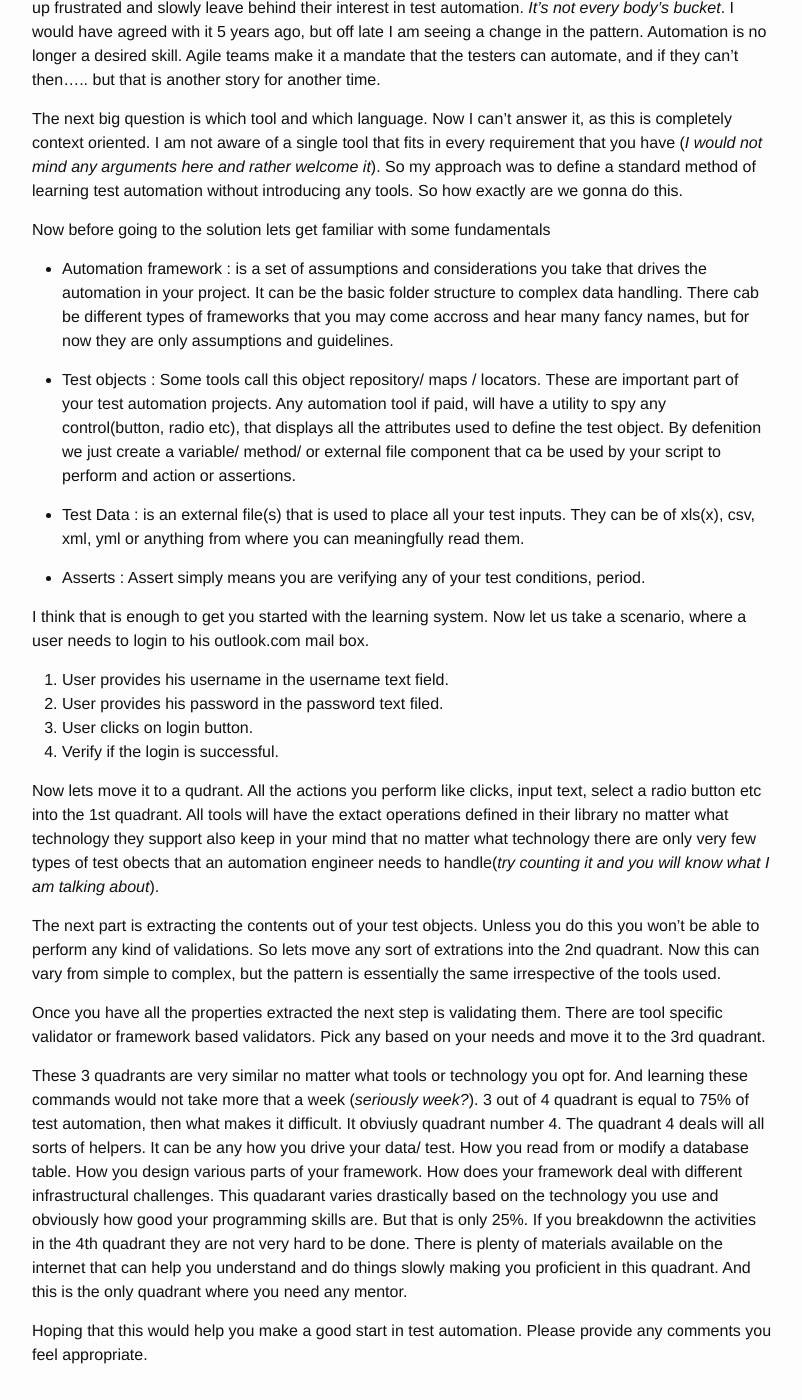
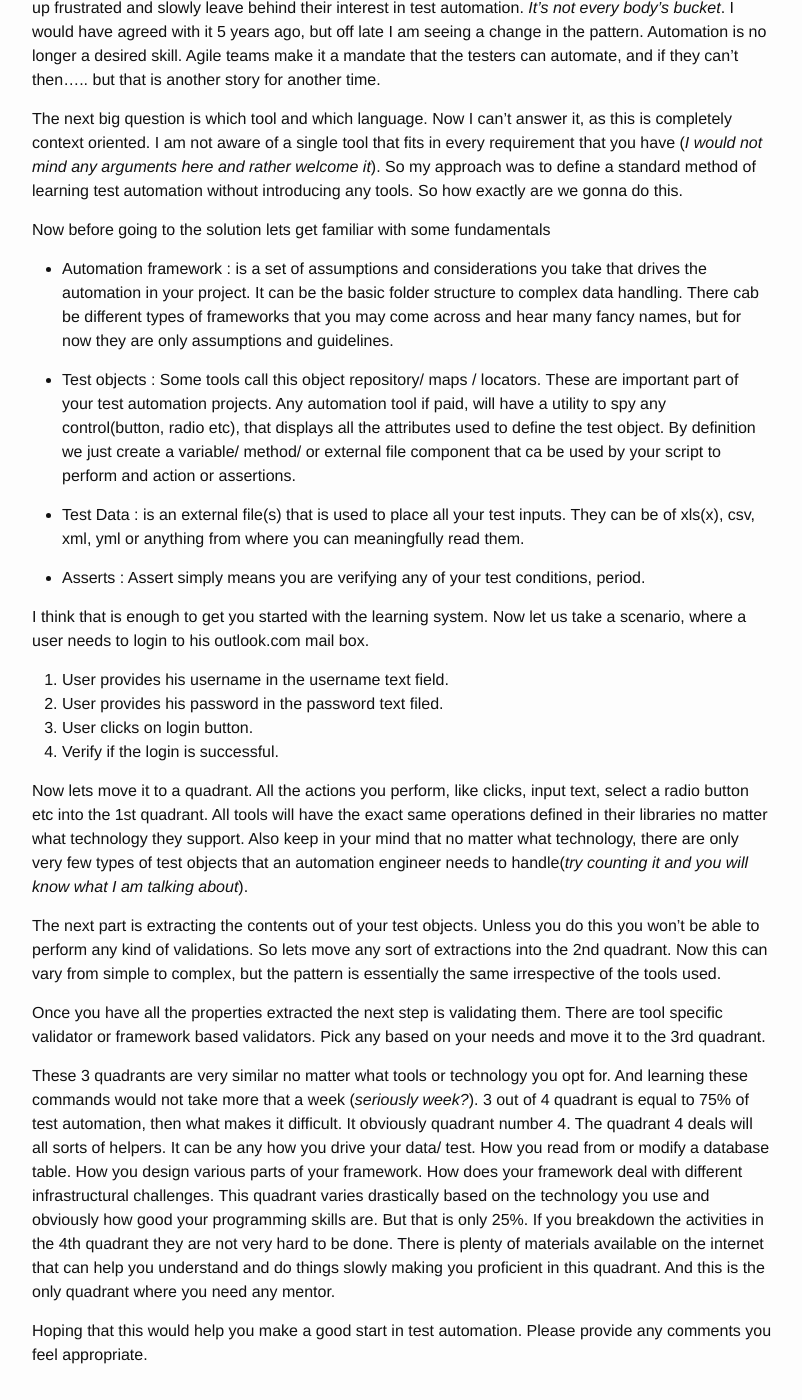
Before and after one commit to arjunrajeev/arjunrajeev.github.io, a Jekyll site: the page built from _posts/2015-12-14-quandrant-system-of-test-automation.markdown, in a window 1280 px wide and 1400 px high, scrolled down 252 px. Shown: the whole window, without its empty margins (238-1040 px from the left). Built offline with Jekyll 4.4.1, drawn with Linux system fonts in a browser that asks for light colours; comment, search, counter and statistics services are not loaded; some of the changed text lies outside the part shown.

Commit message:
Spell Corrections

```diff
--- a/_posts/2015-12-14-quandrant-system-of-test-automation.markdown
+++ b/_posts/2015-12-14-quandrant-system-of-test-automation.markdown
@@ -1,20 +1,20 @@
 ---
 layout: post
 comments: true
-title:  "The Autamation Quadrant"
+title:  "The Automation Quadrant"
 date:   2015-12-14 15:51:47 +0530
 categories: automation testing
 ---
 
-I been a while since I provided any kind of training, but the intent is smiple. I have had a lot of junior folks who want to learn autoamtion but not sure how. These folks attend trainings and try self learning but end up frustrated and slowly leave behind their interest in test automation. _It's not every body's bucket_. I would have agreed with it 5 years ago, but off late I am seeing a change in the pattern. Automation is no longer a desired skill. Agile teams make it a mandate that the testers can automate, and if they can't then..... but that is another story for another time.
+I been a while since I provided any kind of training, but the intent is simple. I have had a lot of junior folks who want to learn automation but not sure how. These folks attend trainings and try self learning but end up frustrated and slowly leave behind their interest in test automation. _It's not every body's bucket_. I would have agreed with it 5 years ago, but off late I am seeing a change in the pattern. Automation is no longer a desired skill. Agile teams make it a mandate that the testers can automate, and if they can't then..... but that is another story for another time.
 
 The next big question is which tool and which language. Now I can't answer it, as this is completely context oriented. I am not aware of a single tool that fits in every requirement that you have (_I would not mind any arguments here and rather welcome it_). So my approach was to define a standard method of learning test automation without introducing any tools. So how exactly are we gonna do this.
 
 Now before going to the solution lets get familiar with some fundamentals
 
-- Automation framework : is a set of assumptions and considerations you take that drives the automation in your project. It can be the basic folder structure to complex data handling. There cab be different types of frameworks that you may come accross and hear many fancy names, but for now they are only assumptions and guidelines.
+- Automation framework : is a set of assumptions and considerations you take that drives the automation in your project. It can be the basic folder structure to complex data handling. There cab be different types of frameworks that you may come across and hear many fancy names, but for now they are only assumptions and guidelines.
 
-- Test objects : Some tools call this object repository/ maps / locators. These are important part of your test automation projects. Any automation tool if paid, will have a utility to spy any control(button, radio etc), that displays all the attributes used to define the test object. By defenition we just create a variable/ method/ or external file component that ca be used by your script to perform and action or assertions.
+- Test objects : Some tools call this object repository/ maps / locators. These are important part of your test automation projects. Any automation tool if paid, will have a utility to spy any control(button, radio etc), that displays all the attributes used to define the test object. By definition we just create a variable/ method/ or external file component that ca be used by your script to perform and action or assertions.
 
 - Test Data : is an external file(s) that is used to place all your test inputs. They can be of xls(x), csv, xml, yml or anything from where you can meaningfully read them.
 
@@ -26,12 +26,12 @@ I think that is enough to get you started with the learning system. Now let us t
 3. User clicks on login button.
 4. Verify if the login is successful.
 
-Now lets move it to a qudrant. All the actions you perform like clicks, input text, select a radio button etc into the 1st quadrant. All tools will have the extact operations defined in their library no matter what technology they support also keep in your mind that no matter what technology there are only very few types of test obects that an automation engineer needs to handle(_try counting it and you will know what I am talking about_).
+Now lets move it to a quadrant. All the actions you perform, like clicks, input text, select a radio button etc into the 1st quadrant. All tools will have the exact same operations defined in their libraries no matter what technology they support. Also keep in your mind that no matter what technology, there are only very few types of test objects that an automation engineer needs to handle(_try counting it and you will know what I am talking about_).
 
-The next part is extracting the contents out of your test objects. Unless you do this you won't be able to perform any kind of validations. So lets move any sort of extrations into the 2nd quadrant. Now this can vary from simple to complex, but the pattern is essentially the same irrespective of the tools used.
+The next part is extracting the contents out of your test objects. Unless you do this you won't be able to perform any kind of validations. So lets move any sort of extractions into the 2nd quadrant. Now this can vary from simple to complex, but the pattern is essentially the same irrespective of the tools used.
 
 Once you have all the properties extracted the next step is validating them. There are tool specific validator or framework based validators. Pick any based on your needs and move it to the 3rd quadrant.
 
-These 3 quadrants are very similar no matter what tools or technology you opt for. And learning these commands would not take more that a week (_seriously  week?_). 3 out of 4 quadrant is equal to 75% of test automation, then what makes it difficult. It obviusly quadrant number 4. The quadrant 4 deals will all sorts of helpers. It can be any how you drive your data/ test. How you read from or modify a database table. How you design various parts of your framework. How does your framework deal with different infrastructural challenges. This quadarant varies drastically based on the technology you use and obviously how good your programming skills are. But that is only 25%. If you breakdownn the activities in the 4th quadrant they are not very hard to be done. There is plenty of materials available on the internet that can help you understand and do things slowly making you proficient in this quadrant. And this is the only quadrant where you need any mentor.
+These 3 quadrants are very similar no matter what tools or technology you opt for. And learning these commands would not take more that a week (_seriously  week?_). 3 out of 4 quadrant is equal to 75% of test automation, then what makes it difficult. It obviously quadrant number 4. The quadrant 4 deals will all sorts of helpers. It can be any how you drive your data/ test. How you read from or modify a database table. How you design various parts of your framework. How does your framework deal with different infrastructural challenges. This quadrant varies drastically based on the technology you use and obviously how good your programming skills are. But that is only 25%. If you breakdown the activities in the 4th quadrant they are not very hard to be done. There is plenty of materials available on the internet that can help you understand and do things slowly making you proficient in this quadrant. And this is the only quadrant where you need any mentor.
 
 Hoping that this would help you make a good start in test automation. Please provide any comments you feel appropriate.
```
Also changed, not shown: 1 other file.
